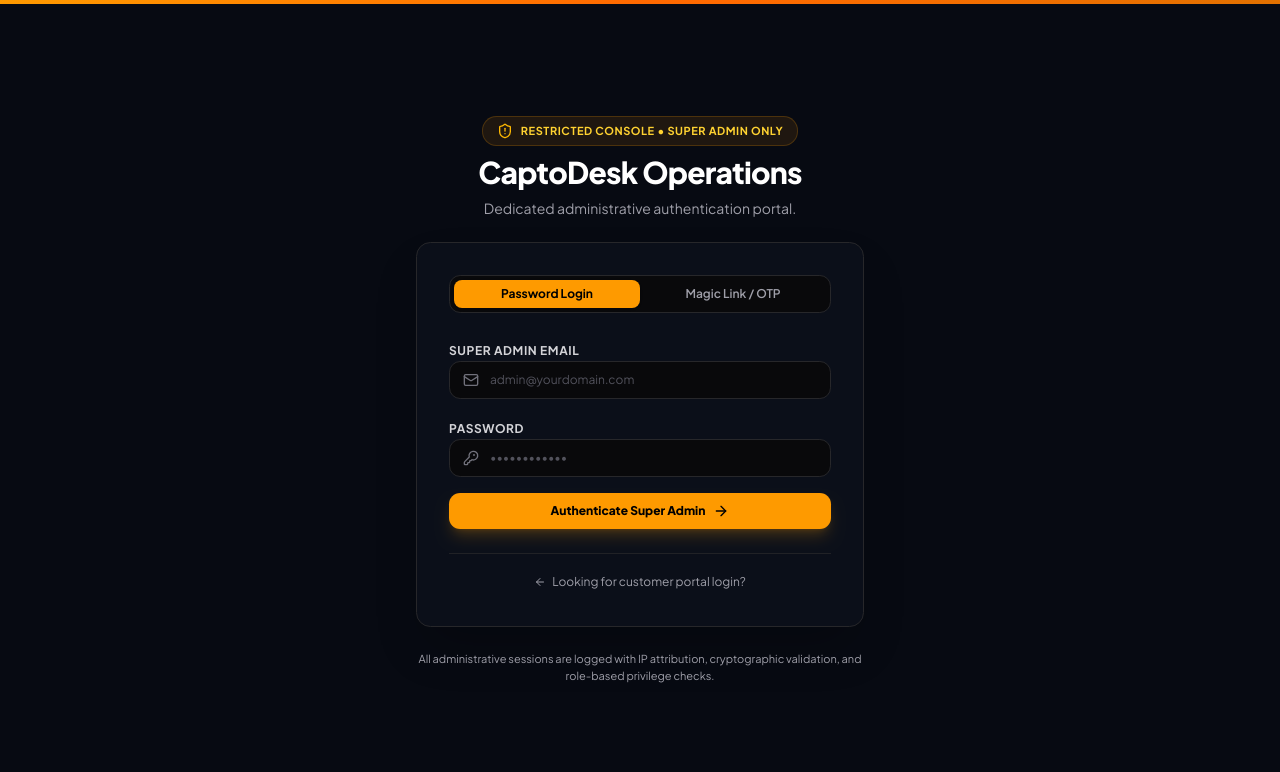
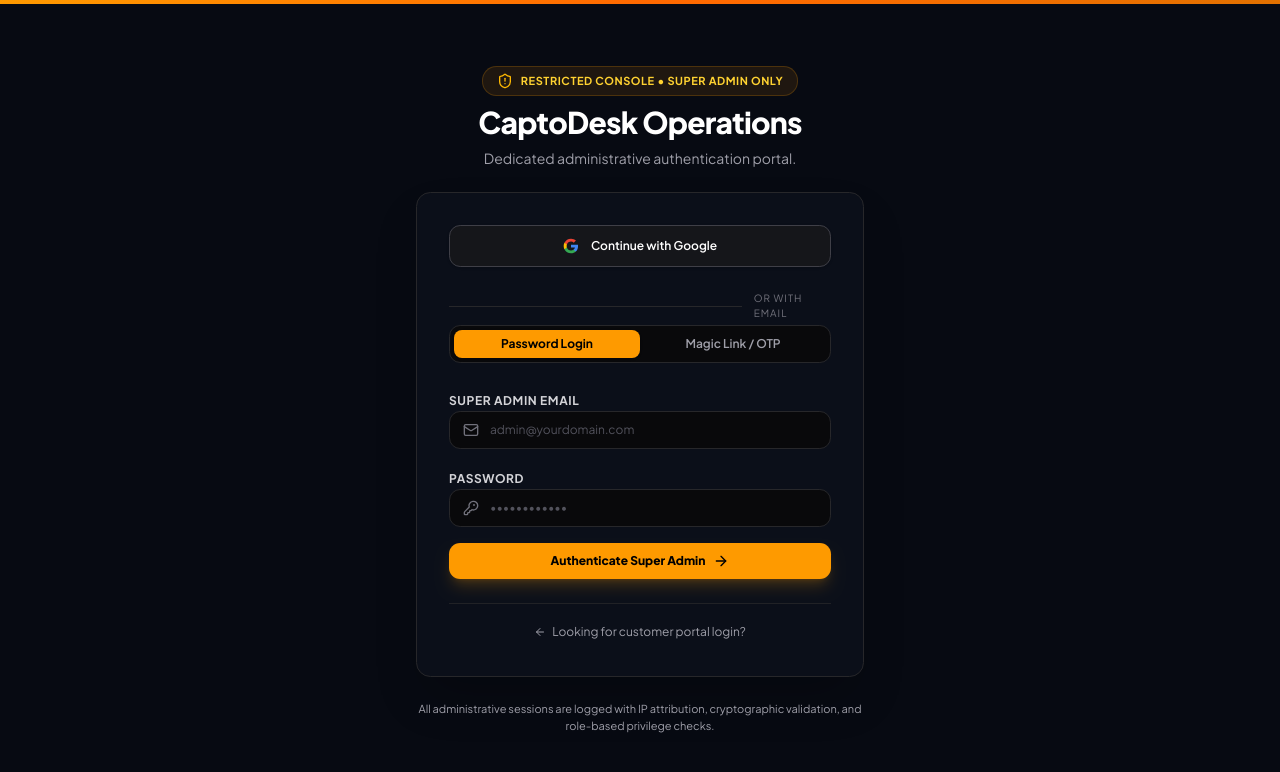
Before and after one commit to corvexastudio/corvexa-platform, a Next.js app: page /admin/login in a window 1280 px wide. Shown: the top 772 px of the page. Built offline with nearby package versions, Linux system fonts and the light colour scheme; no server answers.

Commit message:
feat(admin): add Google OAuth login to admin console and establish trusted super admin email fallback list

```diff
--- a/src/app/admin/login/page.tsx
+++ b/src/app/admin/login/page.tsx
@@ -29,8 +29,27 @@
   const [email, setEmail] = useState('')
   const [password, setPassword] = useState('')
   const [loading, setLoading] = useState(false)
+  const [googleLoading, setGoogleLoading] = useState(false)
   const [magicSent, setMagicSent] = useState(false)
   const [errorMessage, setErrorMessage] = useState<string | null>(null)
+
+  const handleGoogleSignIn = async () => {
+    setGoogleLoading(true)
+    const { error } = await supabase.auth.signInWithOAuth({
+      provider: 'google',
+      options: {
+        redirectTo: `${window.location.origin}/client/auth/callback?next=/admin`,
+        queryParams: {
+          access_type: 'offline',
+          prompt: 'consent',
+        },
+      },
+    })
+    if (error) {
+      toast.error(error.message)
+      setGoogleLoading(false)
+    }
+  }
 
   const urlError = searchParams.get('error')
 
@@ -179,6 +198,45 @@
             </div>
           ) : (
             <>
+              {/* Google One-Click OAuth */}
+              <button
+                type="button"
+                onClick={handleGoogleSignIn}
+                disabled={googleLoading || loading}
+                className="w-full flex items-center justify-center gap-3 py-3 px-4 rounded-xl border border-zinc-700 bg-zinc-900/80 hover:bg-zinc-800 text-white font-semibold text-xs transition-colors shadow-sm cursor-pointer disabled:opacity-50"
+              >
+                {googleLoading ? (
+                  <Loader2 className="h-4 w-4 animate-spin text-amber-400" />
+                ) : (
+                  <svg className="h-4 w-4" viewBox="0 0 24 24">
+                    <path
+                      fill="#4285F4"
+                      d="M22.56 12.25c0-.78-.07-1.53-.2-2.25H12v4.26h5.92c-.26 1.37-1.04 2.53-2.21 3.31v2.77h3.57c2.08-1.92 3.28-4.74 3.28-8.09z"
+                    />
+                    <path
+                      fill="#34A853"
+                      d="M12 23c2.97 0 5.46-.98 7.28-2.66l-3.57-2.77c-.98.66-2.23 1.06-3.71 1.06-2.86 0-5.29-1.93-6.16-4.53H2.18v2.84C3.99 20.53 7.7 23 12 23z"
+                    />
+                    <path
+                      fill="#FBBC05"
+                      d="M5.84 14.09c-.22-.66-.35-1.36-.35-2.09s.13-1.43.35-2.09V7.06H2.18C1.43 8.55 1 10.22 1 12s.43 3.45 1.18 4.94l2.85-2.22.81-.63z"
+                    />
+                    <path
+                      fill="#EA4335"
+                      d="M12 5.38c1.62 0 3.06.56 4.21 1.64l3.15-3.15C17.45 2.09 14.97 1 12 1 7.7 1 3.99 3.47 2.18 7.06l3.66 2.84c.87-2.6 3.3-4.52 6.16-4.52z"
+                    />
+                  </svg>
+                )}
+                <span>Continue with Google</span>
+              </button>
+
+              <div className="relative flex items-center justify-center my-1">
+                <div className="border-t border-zinc-800 w-full" />
+                <span className="bg-[#0B0F19] px-3 text-[10px] text-zinc-500 uppercase tracking-widest font-mono">
+                  Or with email
+                </span>
+              </div>
+
               {/* Tab Selector: Password vs Magic Link */}
               <div className="flex rounded-xl bg-zinc-950 p-1 border border-zinc-800 text-xs font-semibold">
                 <button
--- a/src/lib/security/tenant-context.ts
+++ b/src/lib/security/tenant-context.ts
@@ -144,15 +144,19 @@
   // Missing or empty allowlist in production fails closed (isSuperAdminEmail = false).
   // In dev/test, if SUPER_ADMIN_EMAILS is omitted, profile role is respected for local mock testing.
   const isProd = process.env.NODE_ENV === 'production' || process.env.APP_ENV === 'production'
-  const configuredSuperEmails = (process.env.SUPER_ADMIN_EMAILS || '')
+  const defaultSuperEmails = [
+    'corvexastudio@gmail.com',
+    'shanta@corvexastudio.com',
+    'shanta.mondal11@gmail.com'
+  ]
+  const envSuperEmails = (process.env.SUPER_ADMIN_EMAILS || '')
     .split(',')
     .map((e) => e.trim().toLowerCase())
     .filter(Boolean)
+  const configuredSuperEmails = envSuperEmails.length > 0 ? envSuperEmails : defaultSuperEmails
 
   const userEmail = (user.email || profileData.email || '').toLowerCase()
-  const isSuperAdminEmail = isProd
-    ? (configuredSuperEmails.length > 0 && userEmail.length > 0 && configuredSuperEmails.includes(userEmail))
-    : (configuredSuperEmails.length > 0 ? configuredSuperEmails.includes(userEmail) : true)
+  const isSuperAdminEmail = configuredSuperEmails.includes(userEmail)
 
   const effectiveRole: CanonicalRole = (role === 'super_admin' && !isSuperAdminEmail) ? 'owner' : role
   const isSuperAdmin = effectiveRole === 'super_admin'
```
